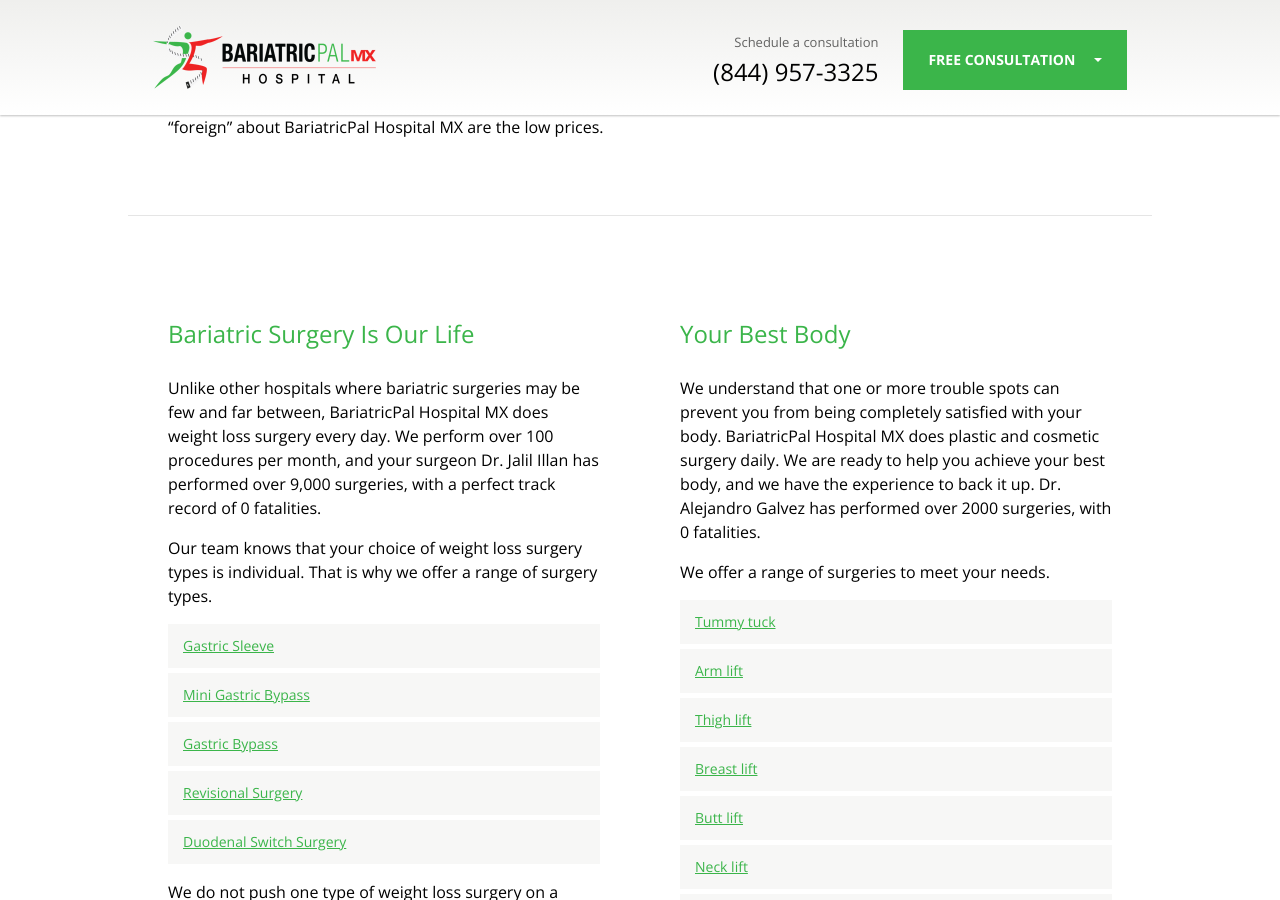
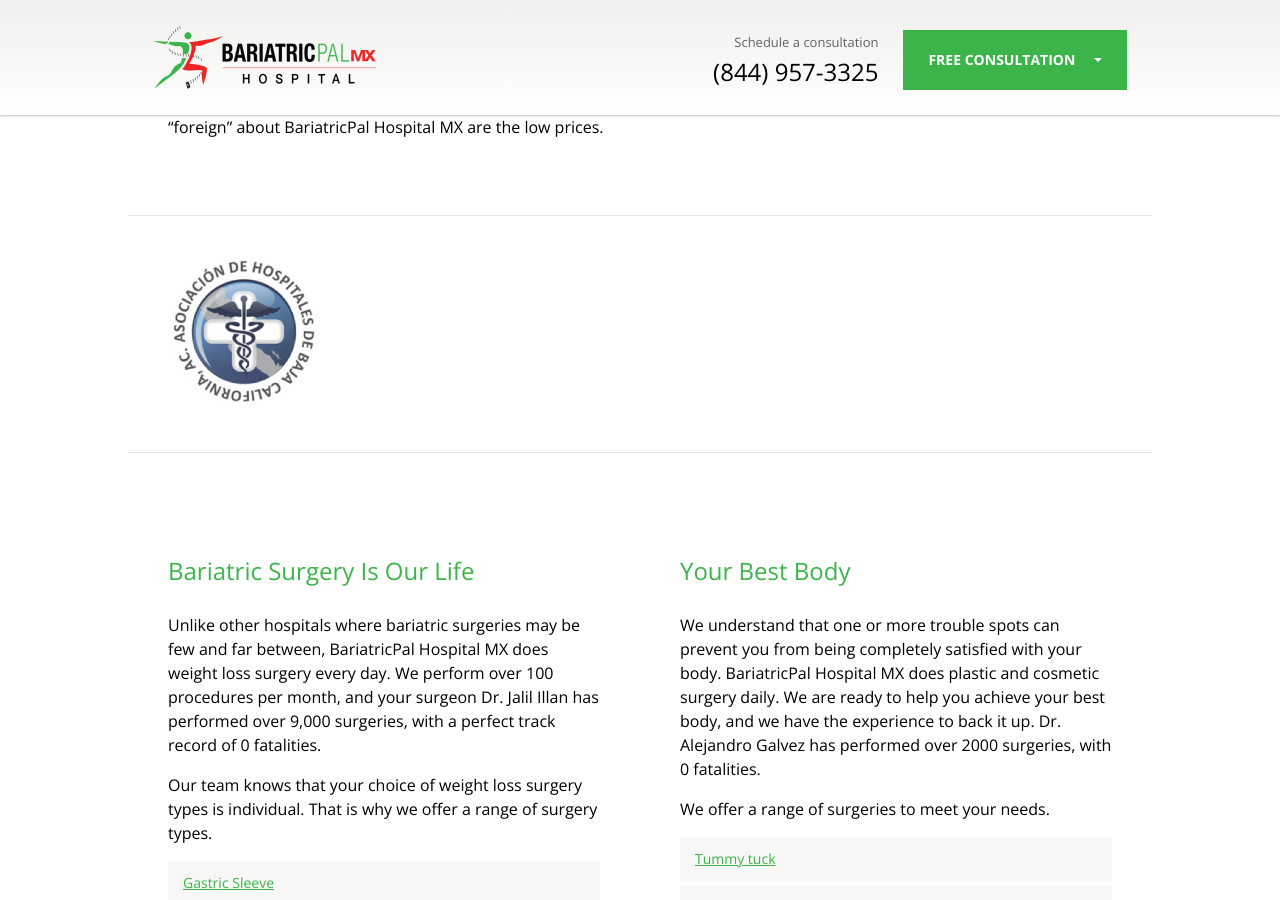
Before and after one commit to bariatricpal/bpmx, a Jekyll site: the page built from about/bariatricpal-hospital-mx.markdown, in a window 1280 px wide and 900 px high, scrolled down 706 px. Built offline with Jekyll 4.4.1, drawn with Linux system fonts in a browser that asks for light colours.

Commit message:
Updated Certification and 2 other files

```diff
--- a/about/bariatricpal-hospital-mx.markdown
+++ b/about/bariatricpal-hospital-mx.markdown
@@ -47,6 +47,16 @@
       </div>
       <div class='section-chunk u-size3of7 u-mAuto u-px4 u-xs-sizeFull'>
         <img class='u-mt2' src='/uploads/about-bariatric-pal-hospital-mx.png' alt='About BariatricPal Hospital MX'/>
+      </div>
+    </div>
+  </div>
+
+  <div class='section u-py4'>
+    <div class='section-row'>
+      <div class='section-chunk u-px4 u-xs-sizeFull'>
+        <a class='u-size10of16 u-block' href='/uploads/certification.pdf' target='_blank'>
+          <img src='/uploads/certification.png' alt='BariatricPal Hospital MX certification' />
+        </a>
       </div>
     </div>
   </div>
```
Also changed, not shown: _uploads/certification.png (added), 1 other file.
